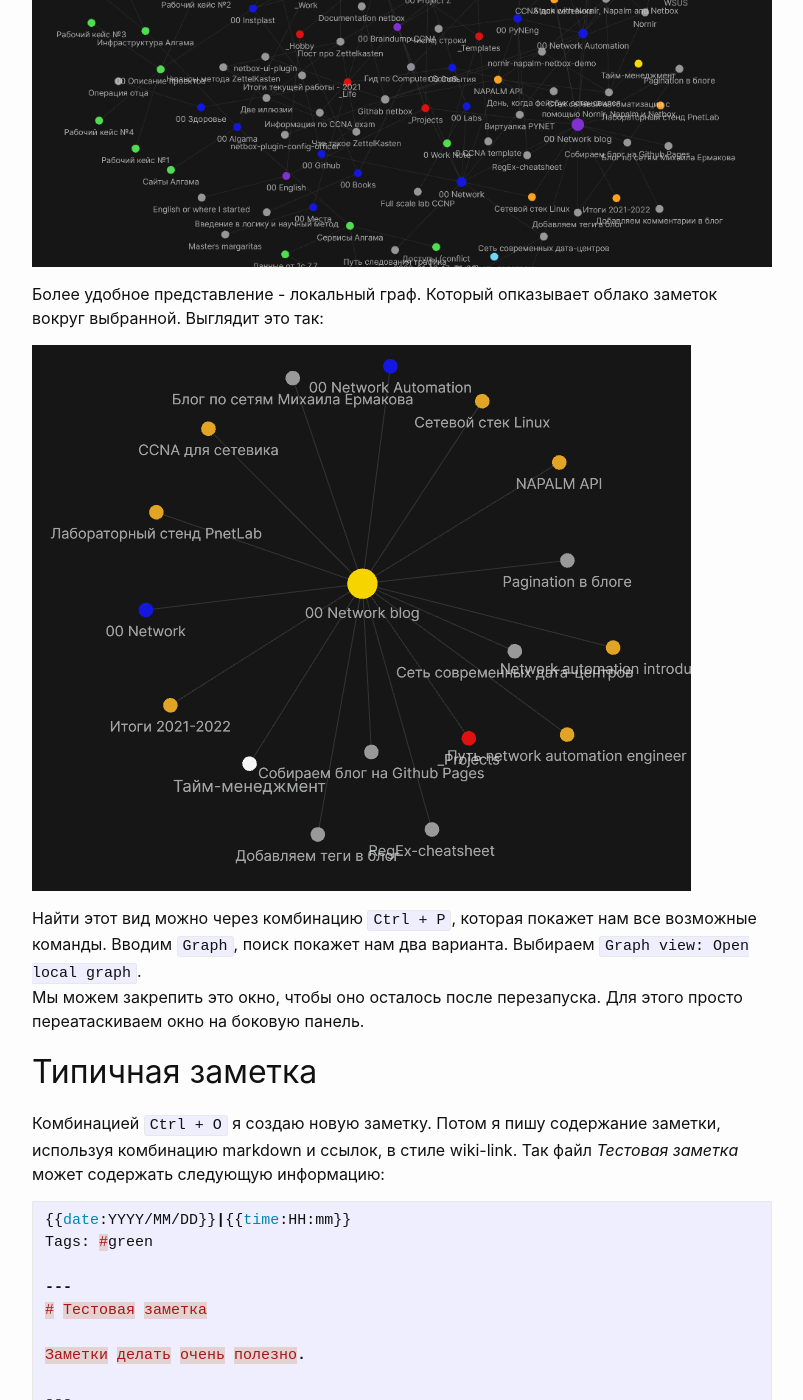
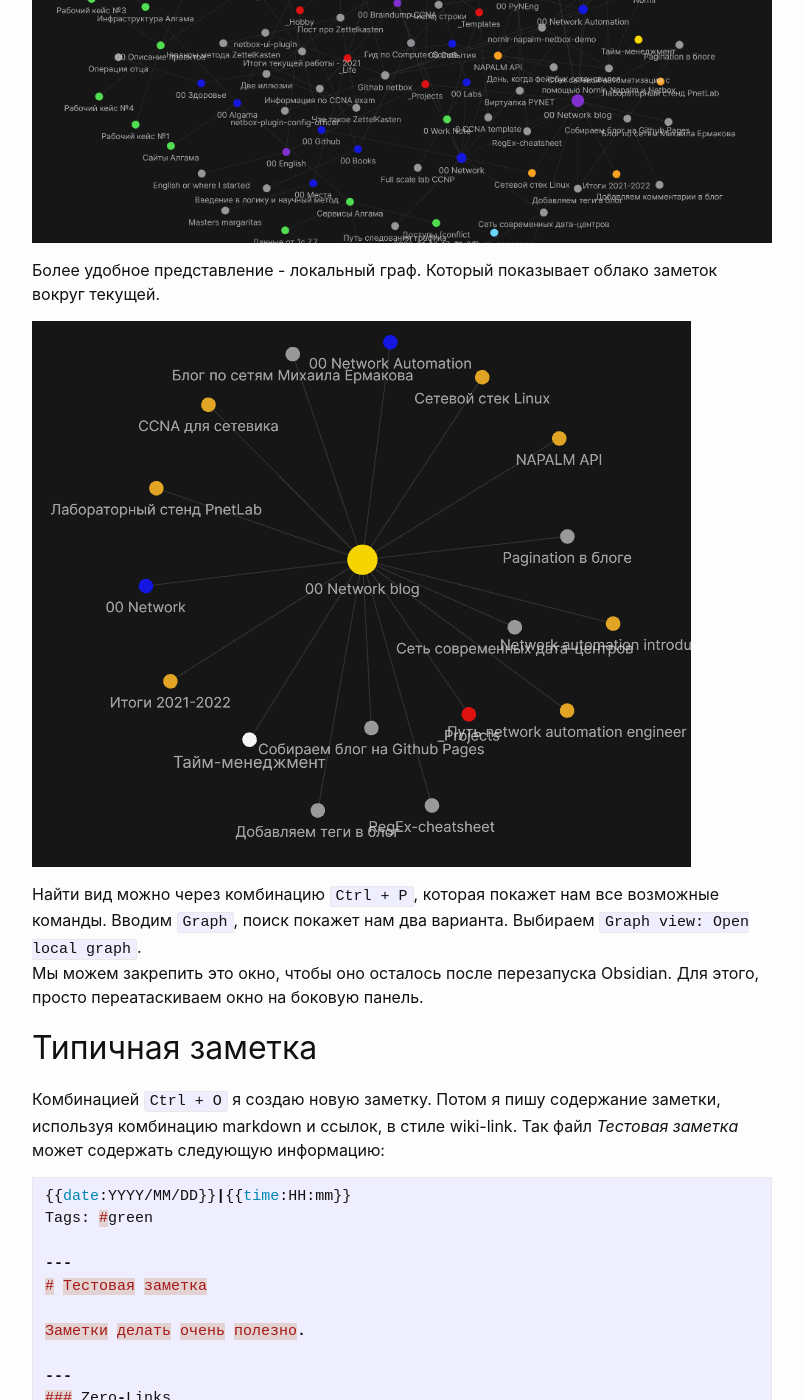
Before and after one commit to woohung/woohung.github.io, a Jekyll site: the page built from _posts/2022-02-01-Тайм-Менеджмент-ч2-Цеттелькастен.md, in a window 1280 px wide and 1400 px high, scrolled down 5317 px. Shown: the whole window, without its empty margins (238-1041 px from the left). Built offline with Jekyll 4.4.1, drawn with Linux system fonts in a browser that asks for light colours; some of the changed text lies outside the part shown.

Commit message:
Update 2022-02-01-Тайм-Менеджмент-ч2-Цеттелькастен.md

```diff
--- a/_posts/2022-02-01-Тайм-Менеджмент-ч2-Цеттелькастен.md
+++ b/_posts/2022-02-01-Тайм-Менеджмент-ч2-Цеттелькастен.md
@@ -112,17 +112,16 @@ Obsidian — бимодальный. Это означает, что пока в
 При создании новой заметки, я решил отказаться от формата указания даты и времени перед названием заметки, как это рекомендуют делать. Вместо этого я использую Zero-links и больше ориентируюсь на граф, основанный на обратных ссылках. Если вам проще воспринимать информацию визуально - самое то. Еще там же можно сделать группировку по цветам, чтобы ориентироваться в облаке заметок.
 Мои Zero-links получают префикс `00` перед названием заметки, например `00 Cisco`.
 Префикс `_` получили основные каталоги, пример `_Work`, а префикс `0` я отдал под шаблоны, пример `0 Work note template`.
-Вот как сейчас выглядит граф моих заметок. С виду - хаос какой-то, но мне все предельно понятно и удобно :)
-Это глобальный вид графа:
+Вот как сейчас выглядит глобальный граф моих заметок. С виду - хаос какой-то, но мне все предельно понятно и удобно.
 
 <img src="https://woohung.github.io/assets/images/graph_all.png">
 
-Более удобное представление - локальный граф. Который опказывает облако заметок вокруг выбранной. Выглядит это так:
+Более удобное представление - локальный граф. Который показывает облако заметок вокруг текущей.
 
 <img src="https://woohung.github.io/assets/images/graph_net_blog.png">
 
-Найти этот вид можно через комбинацию `Ctrl + P`, которая покажет нам все возможные команды. Вводим `Graph`, поиск покажет нам два варианта. Выбираем `Graph view: Open local graph`.
-Мы можем закрепить это окно, чтобы оно осталось после перезапуска. Для этого просто переатаскиваем окно на боковую панель.
+Найти вид можно через комбинацию `Ctrl + P`, которая покажет нам все возможные команды. Вводим `Graph`, поиск покажет нам два варианта. Выбираем `Graph view: Open local graph`.
+Мы можем закрепить это окно, чтобы оно осталось после перезапуска Obsidian. Для этого, просто переатаскиваем окно на боковую панель.
 
 ## <a name='tipical'></a>Типичная заметка
 Комбинацией `Ctrl + O` я создаю новую заметку. Потом я пишу содержание заметки, используя комбинацию markdown и ссылок, в стиле wiki-link. Так файл _Тестовая заметка_ может содержать следующую информацию:
```
